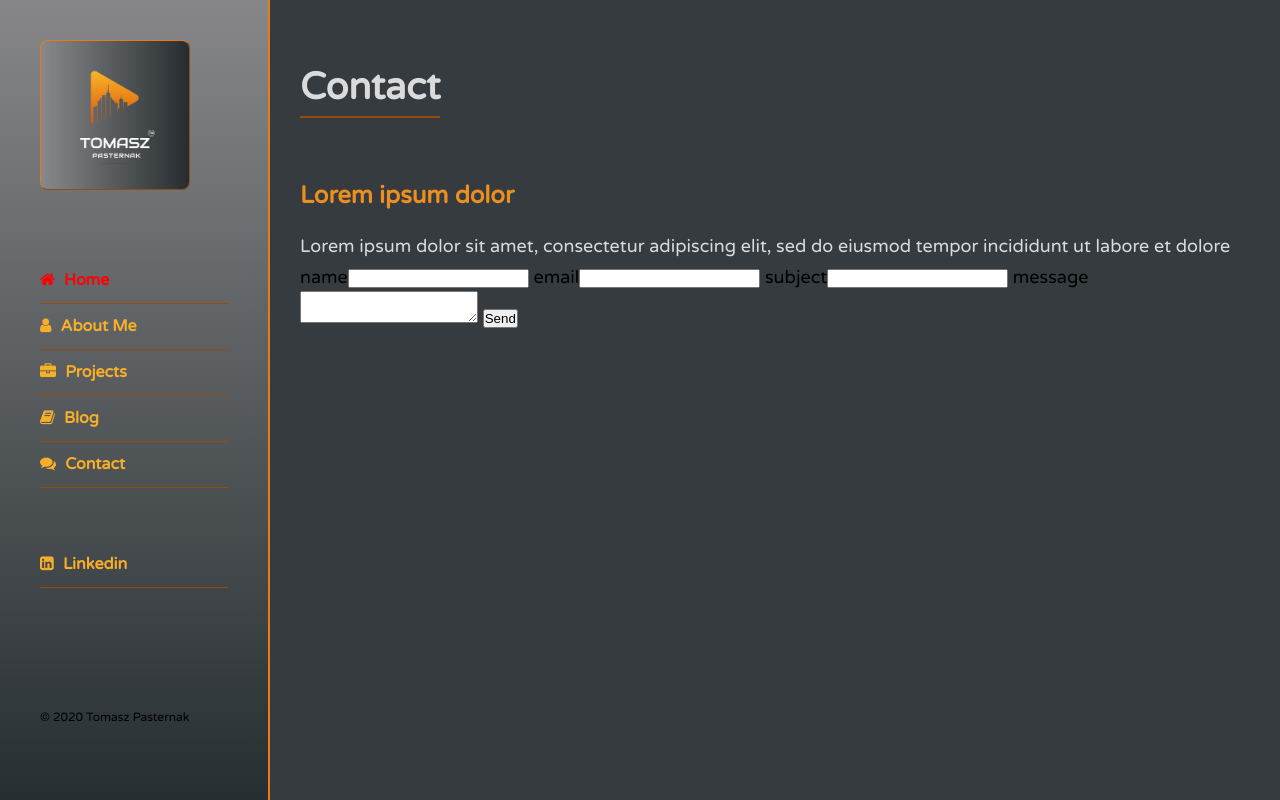
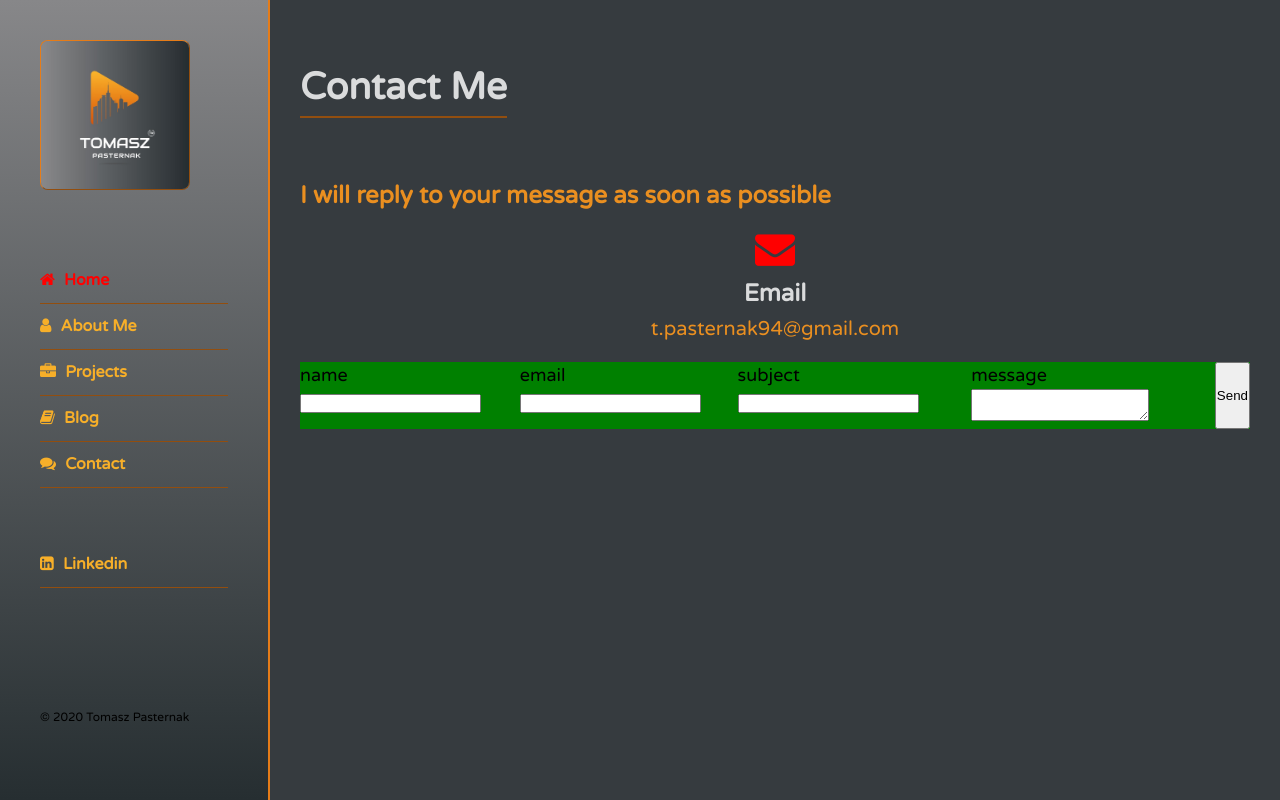
Before and after one commit to tomaszpasternak94/Django_business_card, a Django app: template business_card_project/portfolio/templates/portfolio/contact_form.html in a window 1280 px wide. Run offline with Django 3.2, Linux system fonts and the light colour scheme; the template is opened without the code that fills it, so the values that code supplies are empty, except form fields; tables that the repository leaves empty hold one stand-in row (values such as "Sample post"); form fields are guessed from the names that the template uses; some libraries are stand-ins or nearby versions.

```diff
--- a/business_card_project/portfolio/static/portfolio/custom.css
+++ b/business_card_project/portfolio/static/portfolio/custom.css
@@ -498,3 +498,49 @@ body {
 .project-title{
 	padding: 5px;
 }
+
+/* Projects Section End */
+/*------------------------------------------------------------------------------*/
+/* Contact Section */
+
+.contact-info-item{
+	/*background-color: red;*/
+	-ms-flex: 0 0 100%;
+	flex: 0 0 100%;
+	max-width: 100%;
+	text-align: center;
+}
+.contact-info-item .icon{
+	display: inline-block;
+}
+.contact-info-item .icon .fa{
+	font-size: 40px;
+}
+.contact-info-item h4{
+	font-size: 24px;
+	font-weight: bold;
+	color: #dadbdc;
+	padding: 5px;
+
+}
+.contact-info-item p{
+	font-size: 20px;
+	line-height: 25px;
+	color: #ea8f20;
+
+}
+
+.container-form{
+	background-color: yellow;
+	margin-top: 20px;
+	flex:0 0 100%;
+}
+
+.contact-form{
+	background-color: green;
+	display: flex;
+	flex:0 0 100%;
+	justify-content: space-evenly;
+}
+/* Contact Section End */
+/*------------------------------------------------------------------------------*/
--- a/business_card_project/portfolio/static/portfolio/skins/havefun.css
+++ b/business_card_project/portfolio/static/portfolio/skins/havefun.css
@@ -1,5 +1,6 @@
 
 .aside .nav li a.active,
+.contact-info-item .icon .fa,
 .about-text h3 span,
 .aside .nav li a:hover{
 	color: #ff0000;
--- a/business_card_project/portfolio/templates/portfolio/contact_form.html
+++ b/business_card_project/portfolio/templates/portfolio/contact_form.html
@@ -6,32 +6,57 @@
           <div class="container">
             <div class="row">
               <div class="section-title">
-                <h2>Contact</h2>
+                <h2>Contact Me</h2>
               </div>
             </div>
               <div class="row">
                   <div class="about-content">
                       <div class="row">
                           <div class="about-text">
-                              <h3>Lorem ipsum dolor </h3>
-                              <p>Lorem ipsum dolor sit amet, consectetur adipiscing elit,
-                                  sed do eiusmod tempor incididunt ut labore et dolore</p>
+                              <h3>I will reply to your message as soon as possible </h3>
                           </div>
                       </div>
                   </div>
               </div>
+                <!--Form -->
               <div class="row">
-                <!--Form -->
+                  <!--contact-info-item-->
+                  <div class="contact-info-item">
+                      <div class="icon"><i class="fa fa-envelope"></i> </div>
+                      <h4>Email</h4>
+                      <p>t.pasternak94@gmail.com</p>
+                  </div>
+                  <!--contact-info-item end-->
+
                   <div class="container-form">
+                      <div class="row">
                           <form class="contact-form" method="post">
                             {% csrf_token %}
+                              <div class="form-item">
+                                  <div class="form-group">
                                       name{{ form.name }}
+                                  </div>
+                              </div>
+                              <div class="form-item">
+                                  <div class="form-group">
                                       email{{ form.email }}
+                                  </div>
+                              </div>
+                              <div class="form-item">
+                                  <div class="form-group">
                                       subject{{ form.subject }}
+                                  </div>
+                              </div>
+                              <div class="form-item">
+                                  <div class="form-group">
                                        message{{ form.message }}
+                                  </div>
+                              </div>
                           <button type="submit">Send</button>
                           </form>
                       </div>
+                  </div>
+
                 <!--Form End-->
               </div>
           </div>
--- a/business_card_project/portfolio/views.py
+++ b/business_card_project/portfolio/views.py
@@ -38,7 +38,7 @@ def contact_form(request):
             name: {request.POST['name']}
             email: {request.POST['email']}
             message: {request.POST['message']}
-            """feat (33): smtp configuration for sending e-mail added to the settings file
+            """
             message_for_client = f"""
             Thank you {request.POST['name'].capitalize()} for your message - I will answer to your question as soon as possible.
             Have a nice day! :)
```
Also changed, not shown: business_card_project/portfolio/forms.py (+4 -4 lines). Lines whose indentation alone changed are shown as unchanged.
